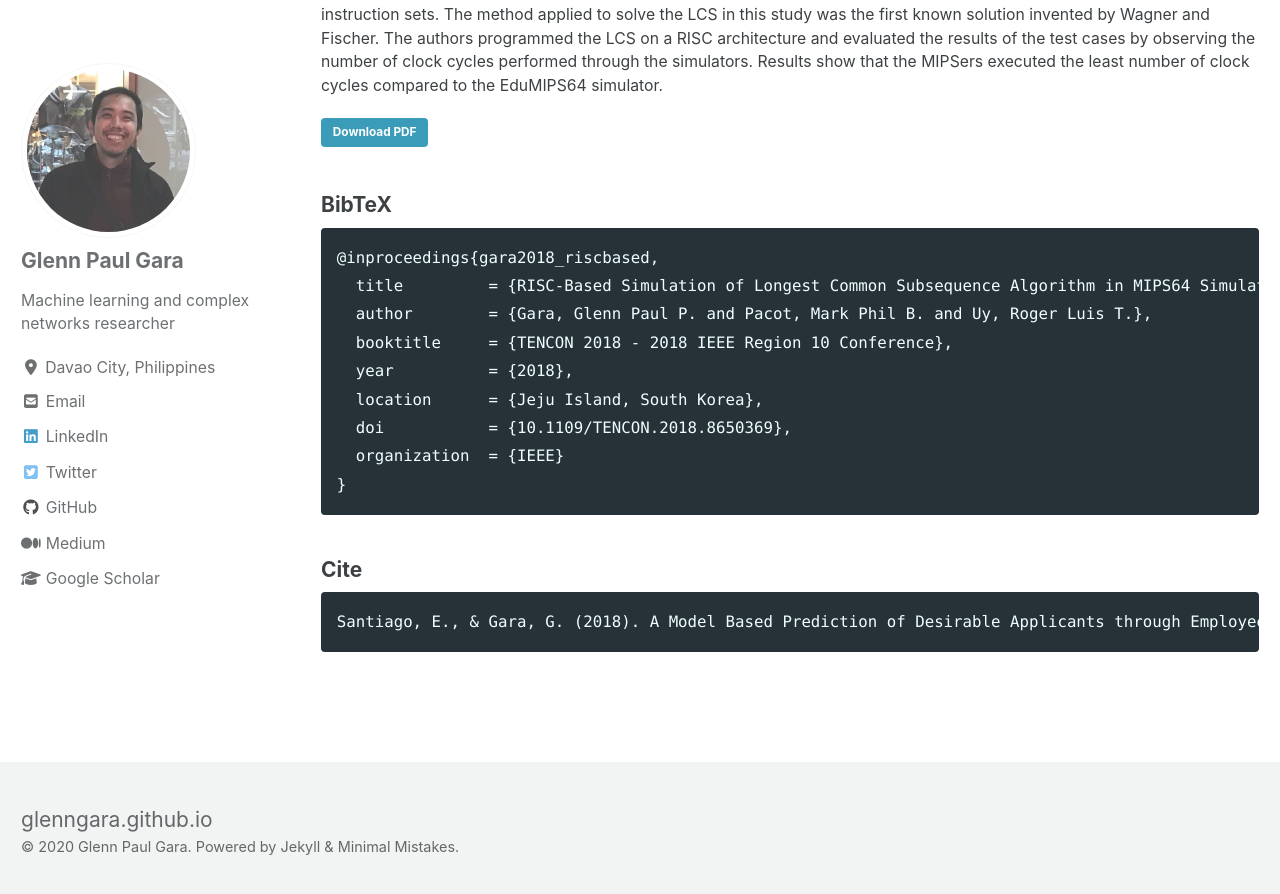
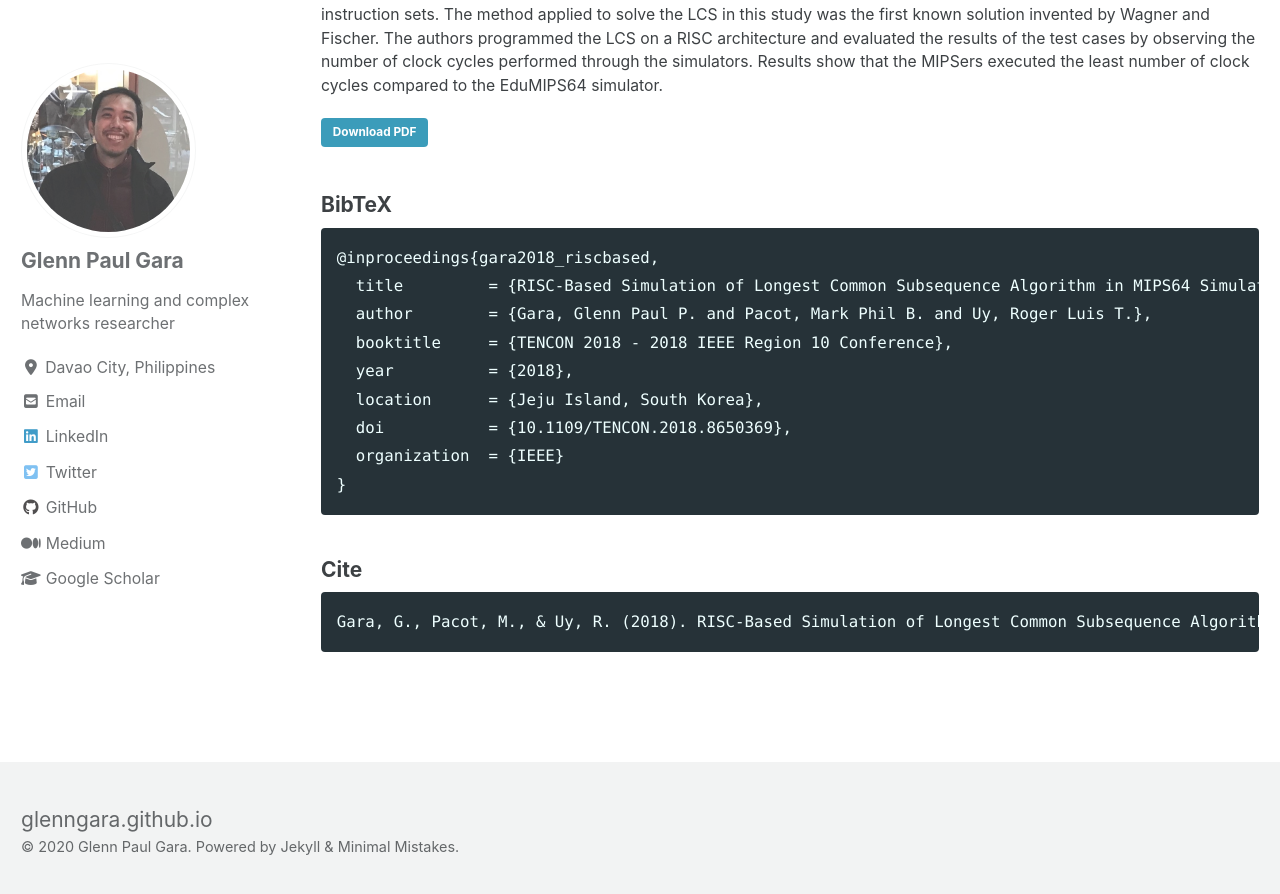
Before and after one commit to glenngara/glenngara.github.io, a Jekyll site: the page built from _pages/publications/lcs-risc-simulation.md, in a window 1280 px wide and 900 px high, scrolled down 806 px. Shown: the top 894 px of the window. Built offline with Jekyll 4.4.1, drawn with Linux system fonts in a browser that asks for light colours; cached includes are drawn as plain includes; nearby versions of some CDN libraries.

Commit message:
Edited content

````diff
--- a/_pages/publications/lcs-risc-simulation.md
+++ b/_pages/publications/lcs-risc-simulation.md
@@ -31,5 +31,5 @@ The longest common subsequence (LCS) is an essential technique in the sequence a
 
 ###### Cite
 ```
-Santiago, E., & Gara, G. (2018). A Model Based Prediction of Desirable Applicants through Employee’s Perception of Retention and Performance. In 2018 IEEE 10th International Conference on Humanoid, Nanotechnology, Information Technology, Communication and Control, Environment and Management (HNICEM).
+Gara, G., Pacot, M., & Uy, R. (2018). RISC-Based Simulation of Longest Common Subsequence Algorithm in MIPS64 Simulators. In TENCON 2018 - 2018 IEEE Region 10 Conference.
 ```
````
